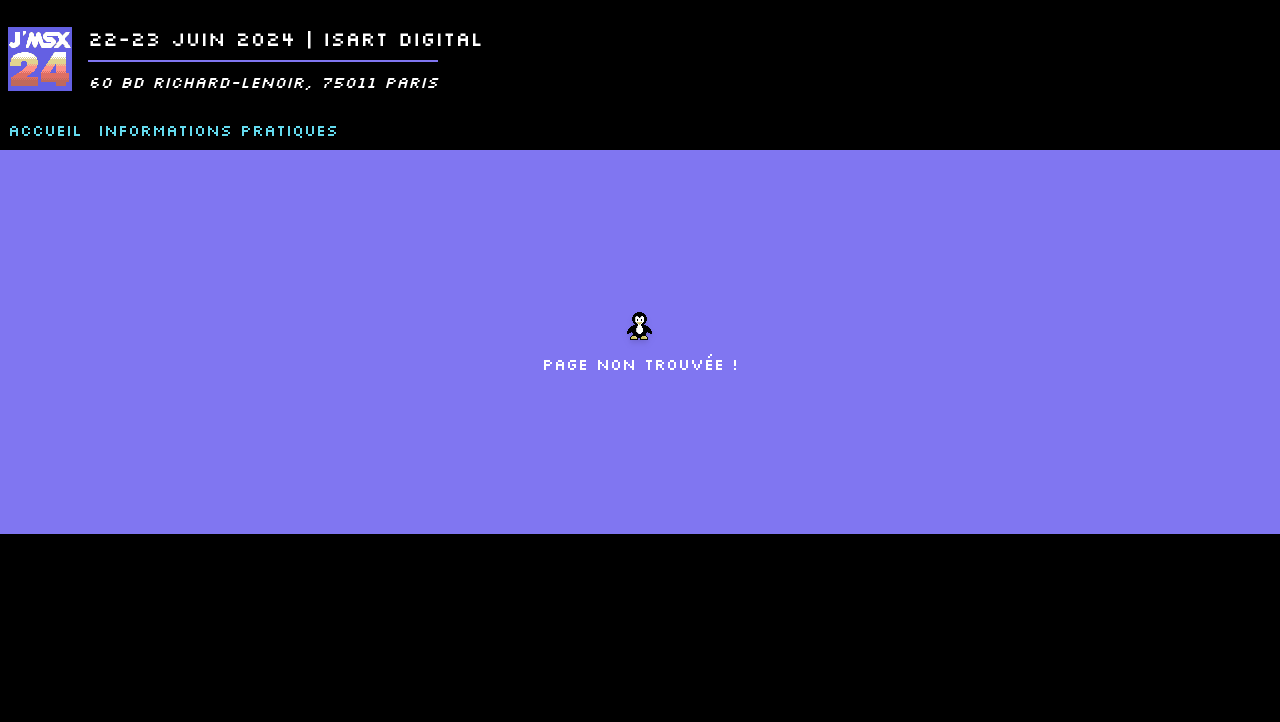
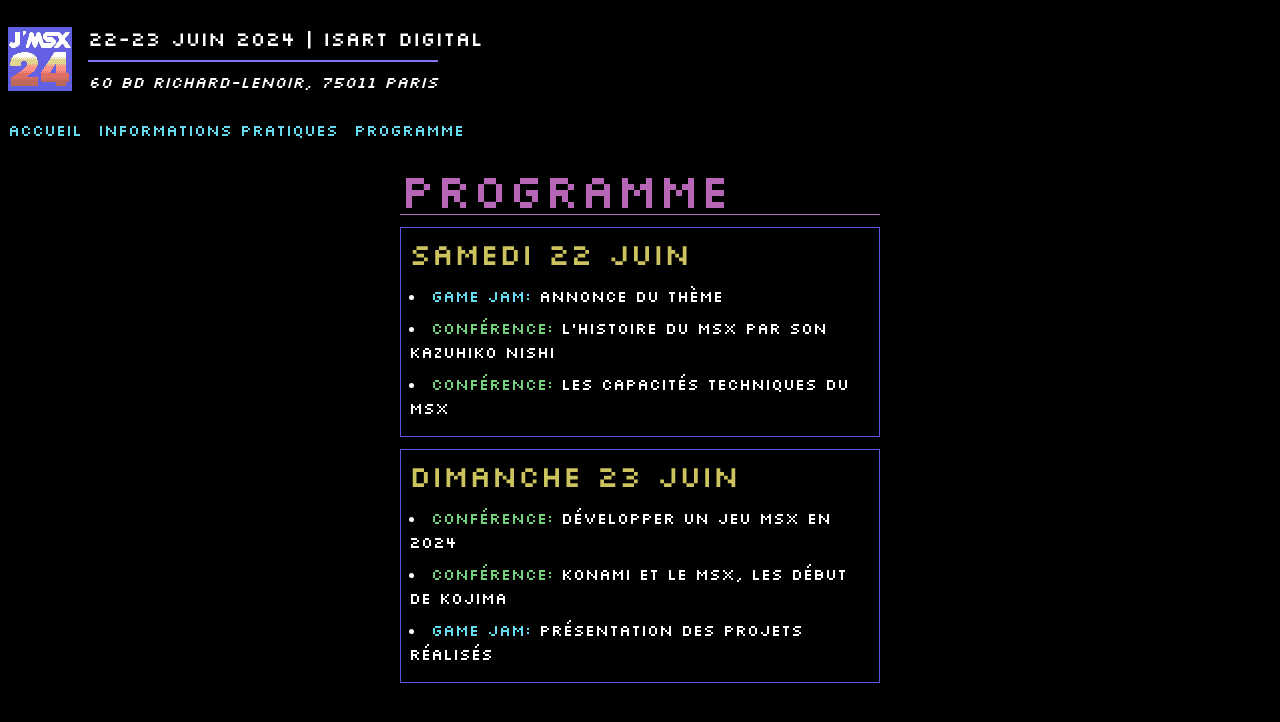
Before and after one commit to Asso-MO5/jmsx, a Next.js app: page /programme in a window 1280 px wide. Before the commit this address had no page. Shown: the top 722 px of the page. Built offline with nearby package versions, Linux system fonts and the light colour scheme.

Commit message:
programme

```diff
--- a/app/globals.css
+++ b/app/globals.css
@@ -15,7 +15,7 @@
   }
 
   .btn {
-    @apply  bg-msx-mediumGreen text-white px-2 py-1  uppercase;
+    @apply bg-msx-mediumGreen text-white px-2 py-1  uppercase;
   }
 
   .dialog {
@@ -27,7 +27,7 @@
   }
 
   .input {
-    @apply  text-white p-2 bg-msx-lightBlue border-msx-darkBlue border;
+    @apply text-white p-2 bg-msx-lightBlue border-msx-darkBlue border;
   }
 }
 
@@ -77,7 +77,18 @@
   background: rgba(0, 0, 0, 0.5);
 }
 
+h1 {
+  @apply text-5xl;
+}
 
 h2 {
-  @apply text-3xl text-msx-darkYellow;
+  @apply text-3xl text-msx-darkYellow mb-3;
 }
+
+ul {
+  @apply list-disc list-inside;
+}
+
+li {
+  @apply pb-2;
+}
--- /dev/null
+++ b/app/programme/page.tsx
@@ -0,0 +1,48 @@
+export default function Progam() {
+  return (
+    <main className="relative flex flex-col gap-3 max-w-[512px]  m-auto">
+      <div className="flex flex-col p-4 gap-5">
+        <div className="flex flex-col gap-3">
+          <h1 className="text-msx-magenta border-b border-msx-magenta">
+            Programme
+          </h1>
+
+          <div className="p-2 border border-msx-darkBlue">
+            <h2>Samedi 22 juin</h2>
+            <ul>
+              <li>
+                <span className="text-msx-cyan">Game jam:</span>
+                {" Annonce du thème"}
+              </li>
+              <li>
+                <span className="text-msx-lightGreen">conférence:</span>
+                {" L'histoire du MSX par son Kazuhiko Nishi"}
+              </li>
+              <li>
+                <span className="text-msx-lightGreen">conférence:</span>
+                {" Les capacités techniques du MSX"}
+              </li>
+            </ul>
+          </div>
+          <div className="p-2 border border-msx-darkBlue">
+            <h2>Dimanche 23 juin</h2>
+            <ul>
+              <li>
+                <span className="text-msx-lightGreen">conférence:</span>
+                {" Développer un jeu MSX en 2024"}
+              </li>
+              <li>
+                <span className="text-msx-lightGreen">conférence:</span>
+                {" Konami et le MSX, les début de Kojima"}
+              </li>
+              <li>
+                <span className="text-msx-cyan">Game jam:</span>
+                {" présentation des projets réalisés"}
+              </li>
+            </ul>
+          </div>
+        </div>
+      </div>
+    </main>
+  );
+}
--- a/ui/menu-primary.tsx
+++ b/ui/menu-primary.tsx
@@ -7,8 +7,8 @@
 const menulinks = [
   { href: "/", label: "Accueil" },
   { href: "/infos", label: "Informations pratiques" },
-  /* { href: "/programme", label: "Programme" },
- { href: "/gamejam", label: "Game Jam" },
+  { href: "/programme", label: "Programme" },
+  /* { href: "/gamejam", label: "Game Jam" },
   { href: "/presse", label: "Presses" }, */
 ];
 
```
